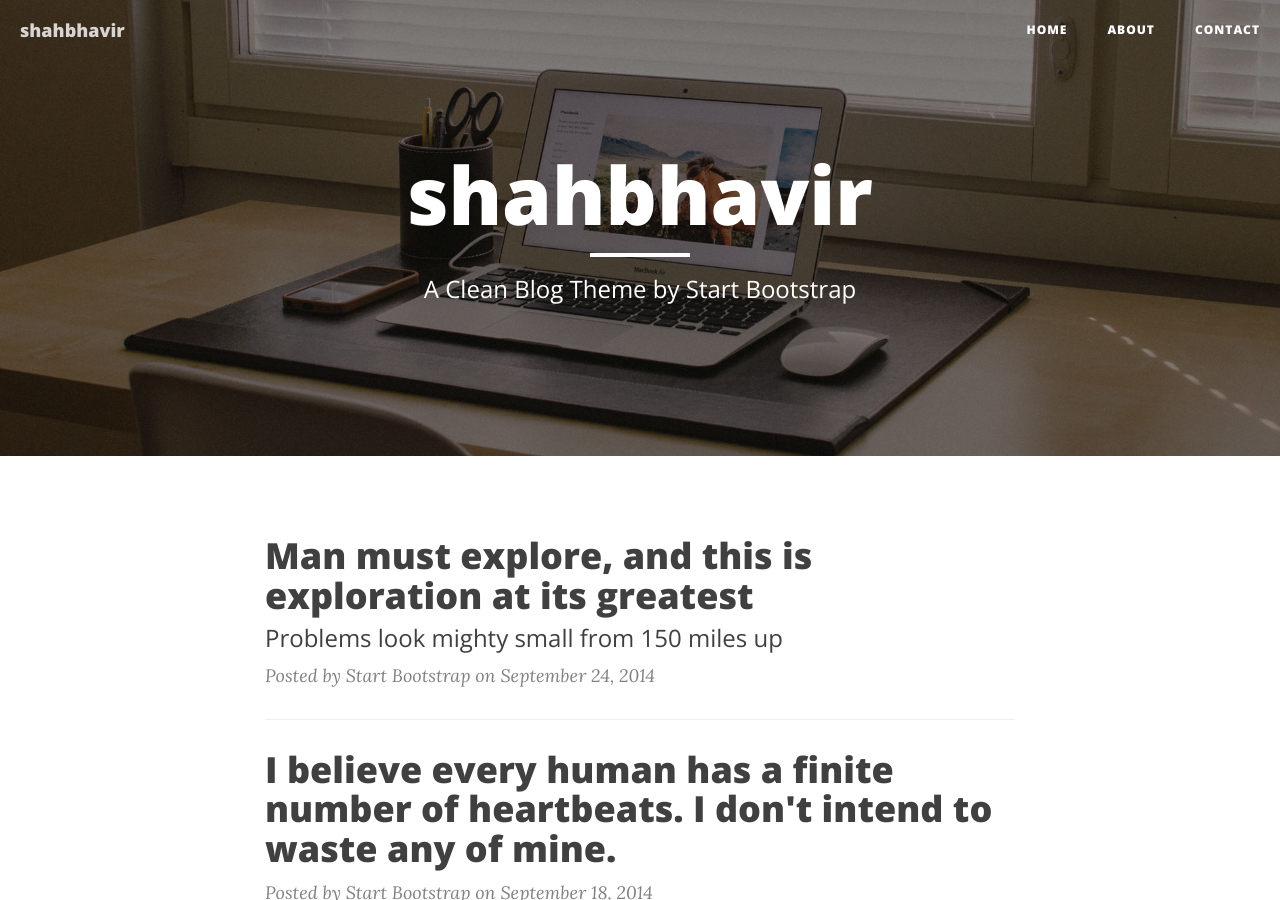
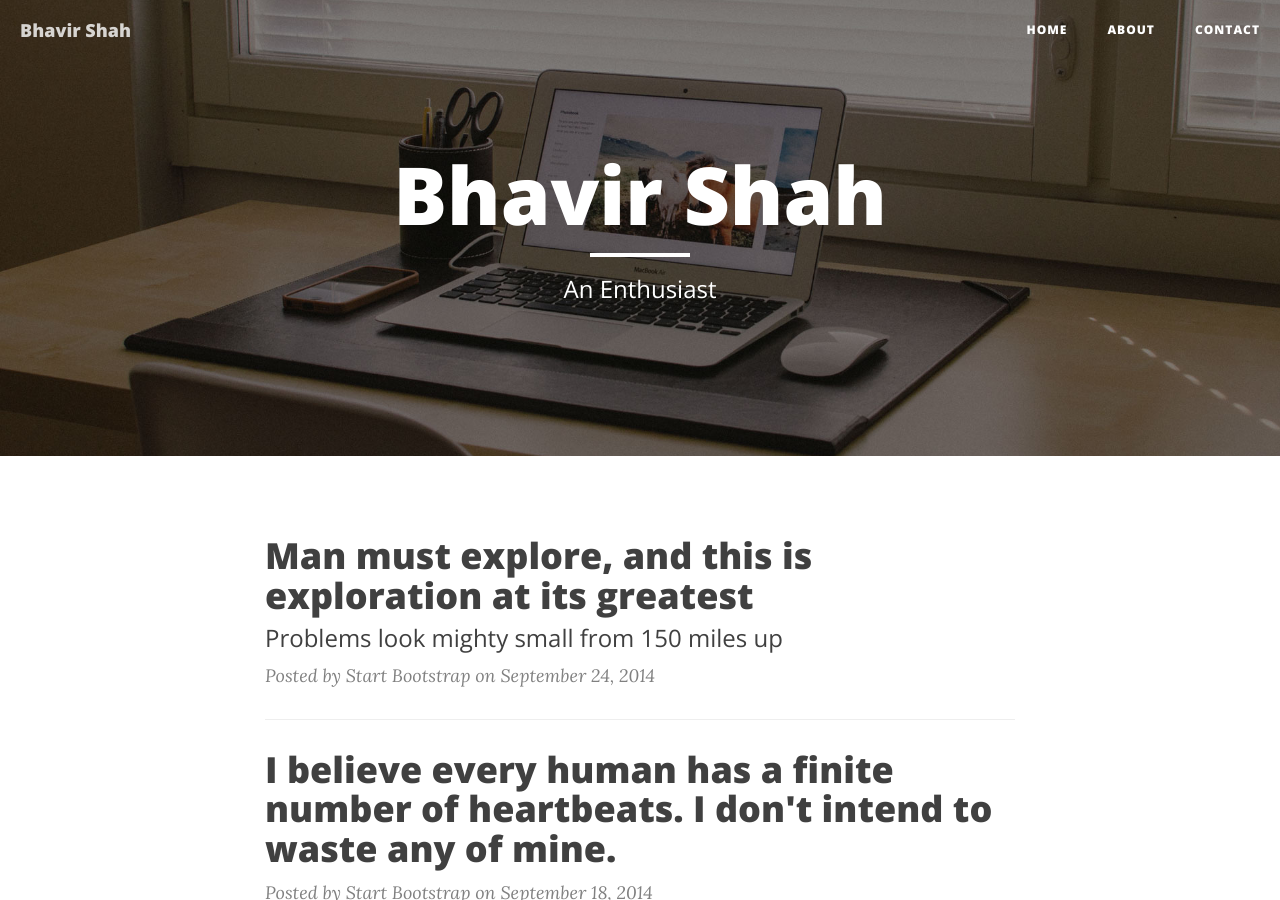
Before and after one commit to shahbhavir/shahbhavir.github.io, a Jekyll site: the page built from index.html, in a window 1280 px wide and 900 px high. Built offline with Jekyll 4.4.1, drawn with Linux system fonts in a browser that asks for light colours; nearby versions of some CDN libraries; the list of posts is cut into pages by our own code; some of the changed text lies outside the part shown.

Commit message:
title changed

```diff
--- a/_config.yml
+++ b/_config.yml
@@ -1,5 +1,5 @@
 # Site settings
-title: shahbhavir
+title: Bhavir Shah
 email: shahbhavir@gmail.com
 description: "An Enthusiast"
 baseurl: ""
--- a/index.html
+++ b/index.html
@@ -1,6 +1,6 @@
 ---
 layout: page
-description: "A Clean Blog Theme by Start Bootstrap"
+description: "An Enthusiast"
 header-img: "img/home-bg.jpg"
 ---
 
```
Also changed, not shown: 1 other file.
